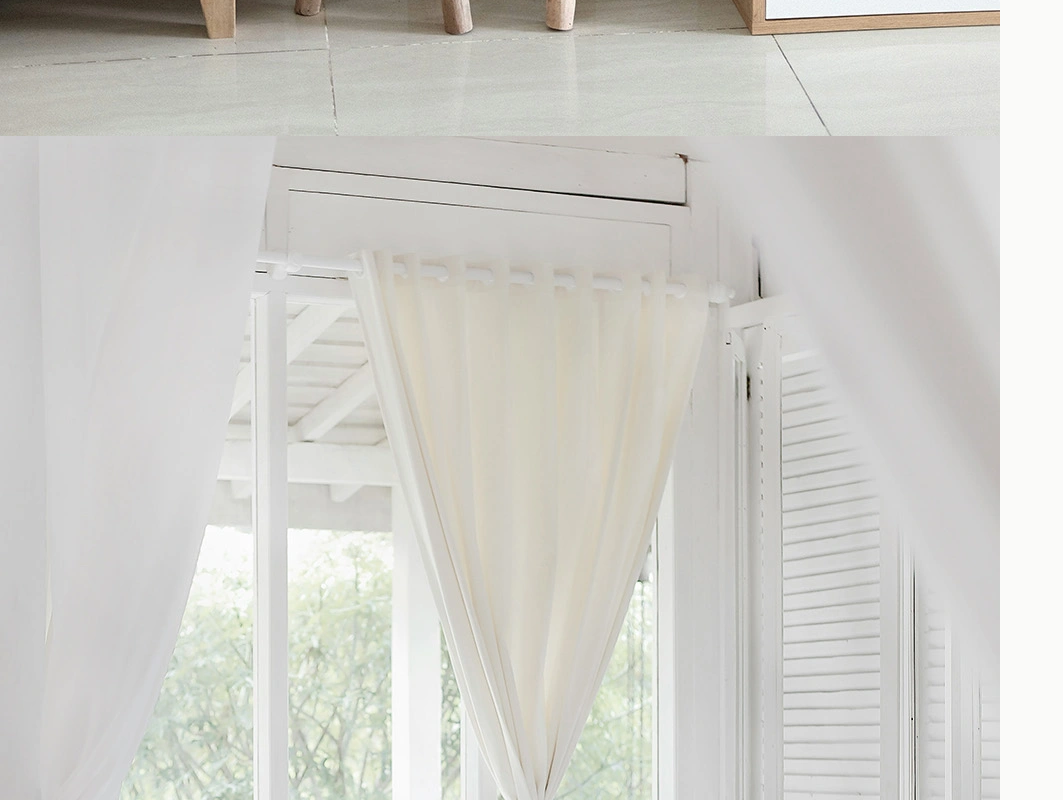
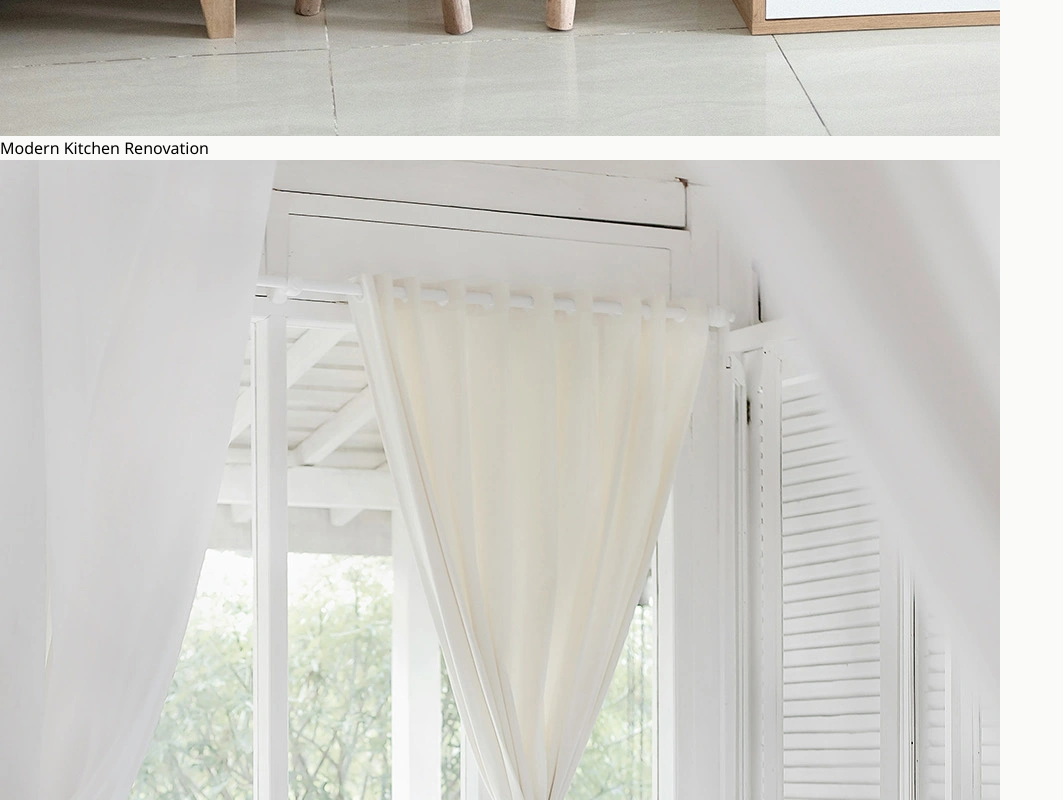
Before and after one commit to ionutpetru4046/Simple-Landing-Page, a React (Vite) app: page / in a window 1280 px wide. Shown: the part 5100-5900 px from the top of the page, without its empty margins (0-1063 px from the left). Built offline with nearby package versions, Linux system fonts and the light colour scheme.

Commit message:
hover effect added to images within the portfolio section

```diff
--- a/src/components/Portfolio.jsx
+++ b/src/components/Portfolio.jsx
@@ -10,7 +10,13 @@ const Portfolio = () => {
                 {PORTFOLIO_PROJECTS.map((project) => (
                     <div key={project.id} className="group relative overflow-hidden rounded-3xl
                     mx-4">
-                        <img src={project.image} />
+                        <img src={project.image} alt={project.name}
+                        className="h-full w-full object-cover transition-transform duration-500
+                        group-hover:scale-110" />
+                        <div className="absolute inset-0 flex flex-col items-center justify-center
+                        opacity-0 backdrop-blur-lg transition-opacity duration-500 group-hover:opacity-100">
+                            <h3 className="mb-2 text-xl font-medium">{project.name}</h3>
+                        </div>
                     </div>
                 ))}
             </div>
```
